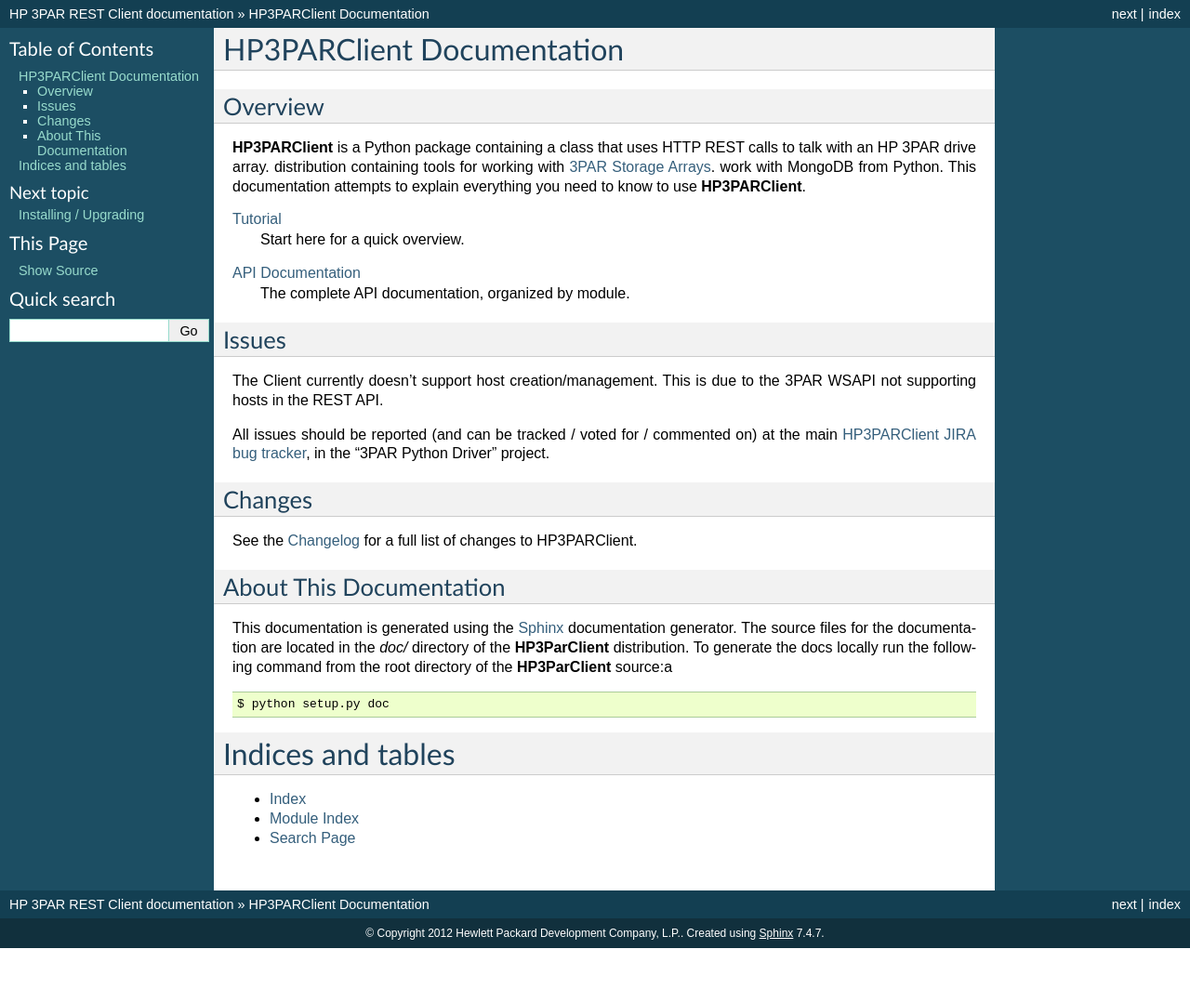
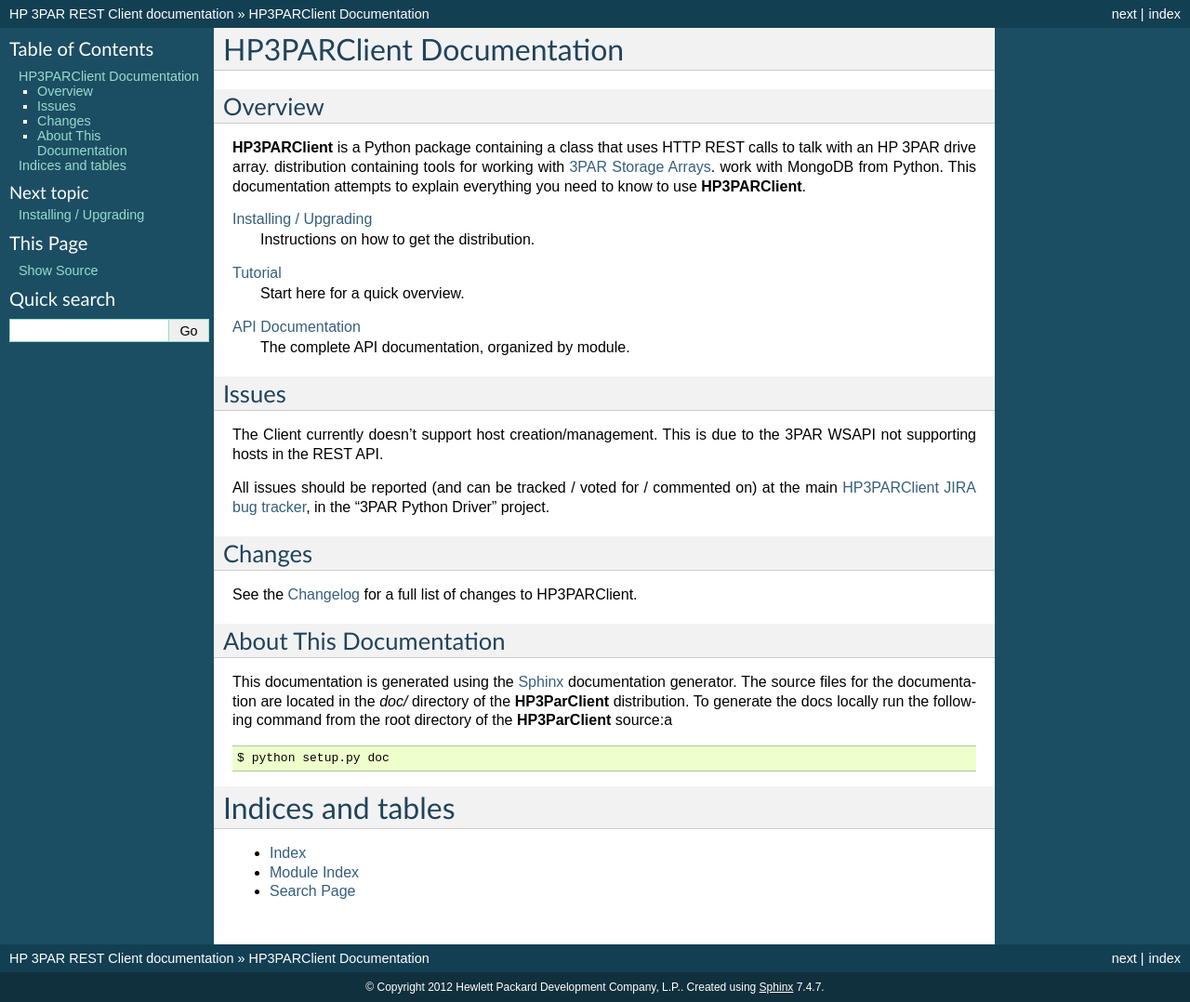
Before and after one commit to hpe-storage/python-3parclient, a Sphinx documentation site: the page built from docs/index.rst, in a window 1280 px wide. Shown: the whole page at 93% size. Built offline with Sphinx 7.4.7, drawn with Linux system fonts in a browser that asks for light colours; the version number could not be read and is left out; before the commit the page ends 1020 px from its top, so only the background shows below that.

Commit message:
added the installation to the main index

```diff
--- a/docs/index.rst
+++ b/docs/index.rst
@@ -9,6 +9,9 @@
 `3PAR Storage Arrays <http://www.3par.com>`_.
 work with MongoDB from Python. This documentation attempts to explain
 everything you need to know to use **HP3PARClient**.
+
+:doc:`installation`
+  Instructions on how to get the distribution.
 
 :doc:`tutorial`
   Start here for a quick overview.
--- a/docs/installation.rst
+++ b/docs/installation.rst
@@ -2,6 +2,7 @@
 ======================
 .. highlight:: bash
 
+DO NOT FOLLOW THIS RIGHT NOW.....IT IS NOT ACURATE.
 This document is a placeholder for when we get the driver opensourced.
 DO NOT FOLLOW THIS RIGHT NOW.....IT IS NOT ACURATE.
 
```
